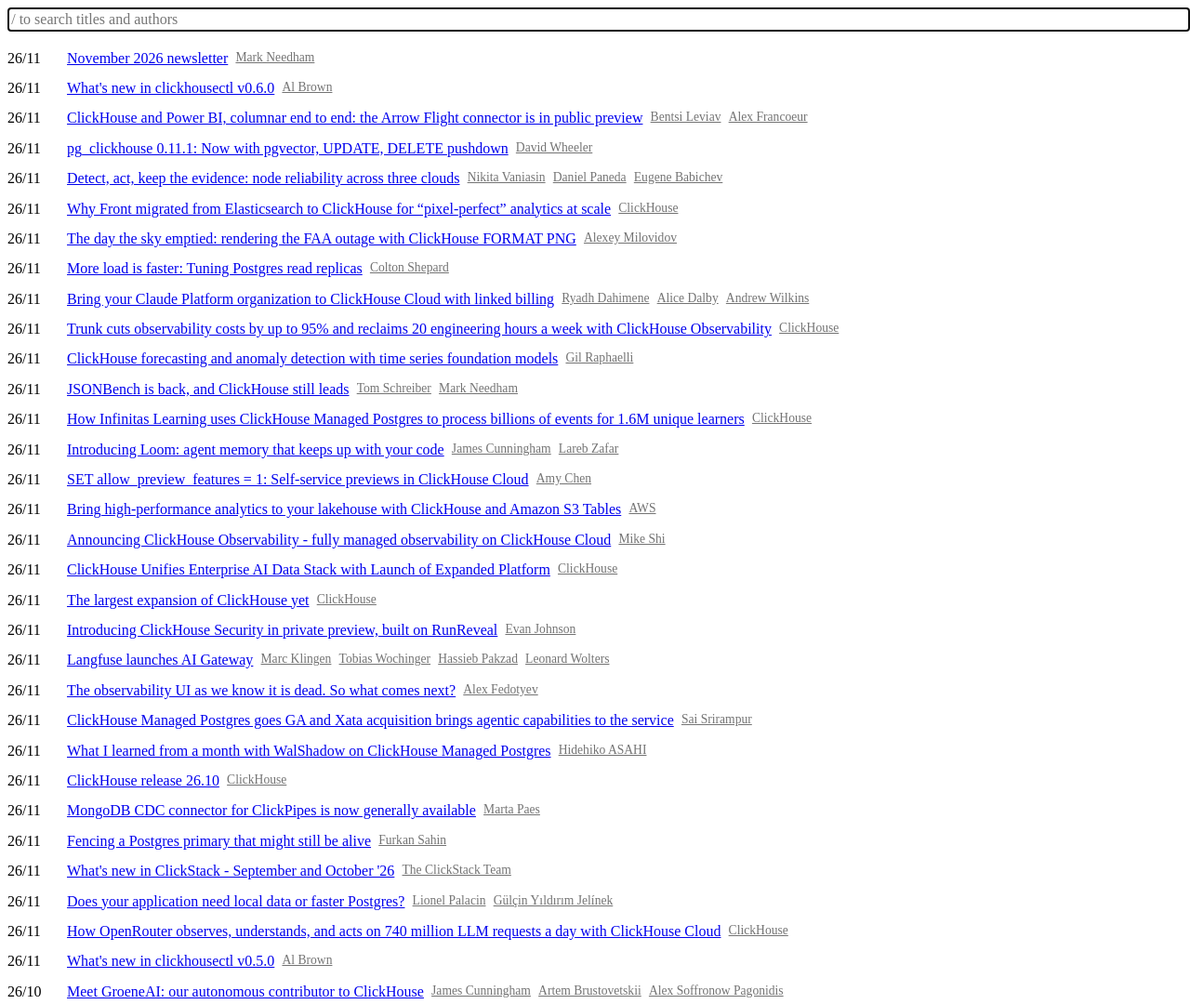
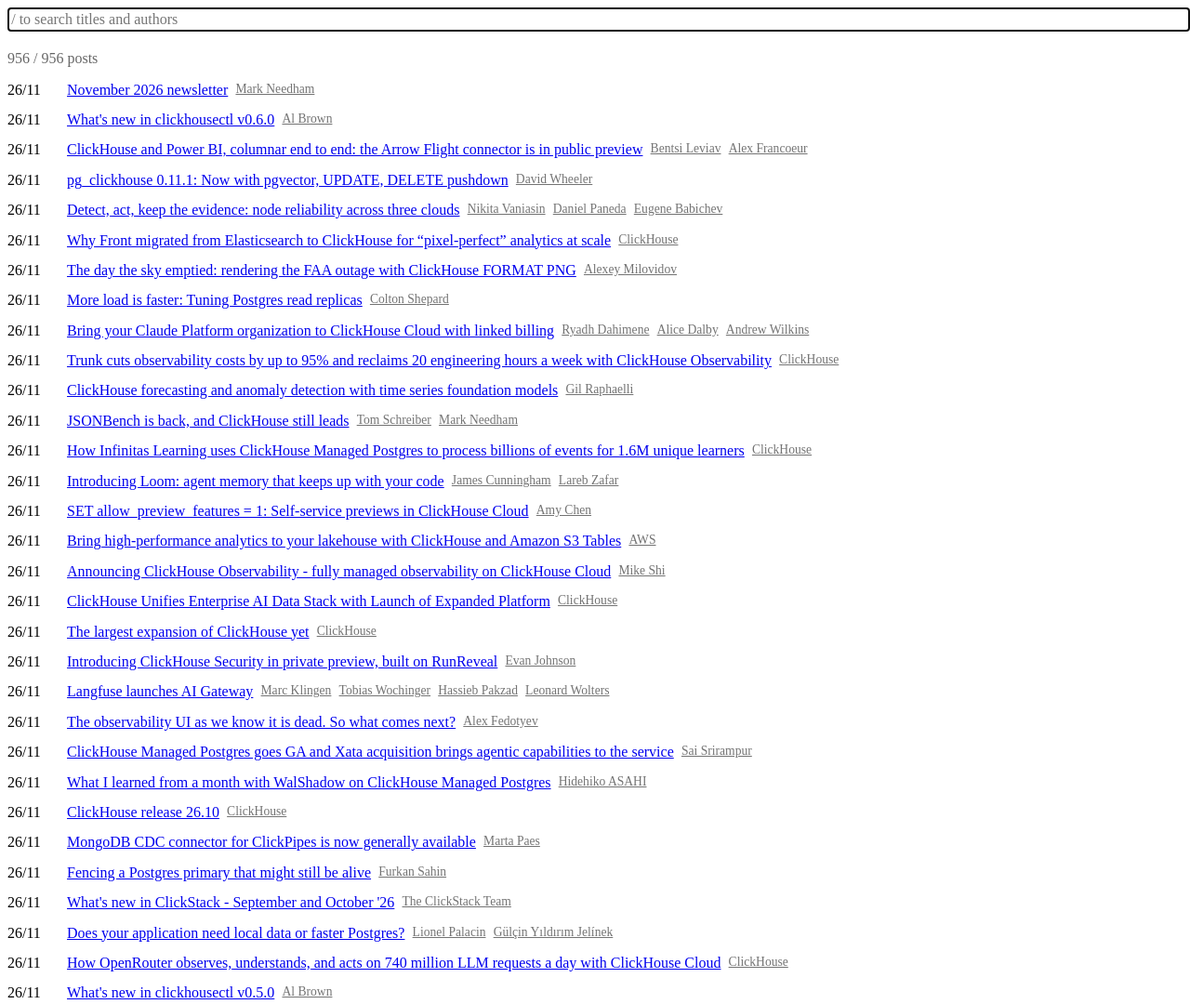
Before and after one commit to pkutaj/chblog, a plain HTML site: page index.html in a window 1280 px wide. Shown: the top 1080 px of the page at 93% size. Drawn offline with Linux system fonts and the light colour scheme.

Commit message:
show filtered count

```diff
--- a/index.html
+++ b/index.html
@@ -15,6 +15,7 @@ mark{background:#ff0;color:inherit}
 <body>
 <input id=q type=text placeholder="/ to search titles and authors" autocomplete=off spellcheck=false>
 <div id=cur style="margin:0 0 1em;display:none"></div>
+<div id=cnt style="margin:0 0 1em;opacity:.6"></div>
 <ul id=list></ul>
 <script>
 (async function(){
@@ -63,6 +64,7 @@ mark{background:#ff0;color:inherit}
     let items = posts.filter(p=>
       (!a || (p.authors||[]).some(n=>n.toLowerCase().includes(a))) &&
       (!query || matchIndex(p.title, query)>=0 || (!m && (p.authors||[]).some(n=>matchIndex(n, query)>=0)))).map(p=>({p}));
+    document.getElementById('cnt').textContent = items.length + ' / ' + posts.length + ' posts';
     list.innerHTML = items.map(({p}) =>
       `<li><d>${p.date_short}</d><a href="${p.link}">${hl(p.title, query)}</a>${(p.authors||[]).map(n=>`<a class=au href=# data-a="${esc(n)}">${esc(n)}</a>`).join('')}</li>`
     ).join('');
```
